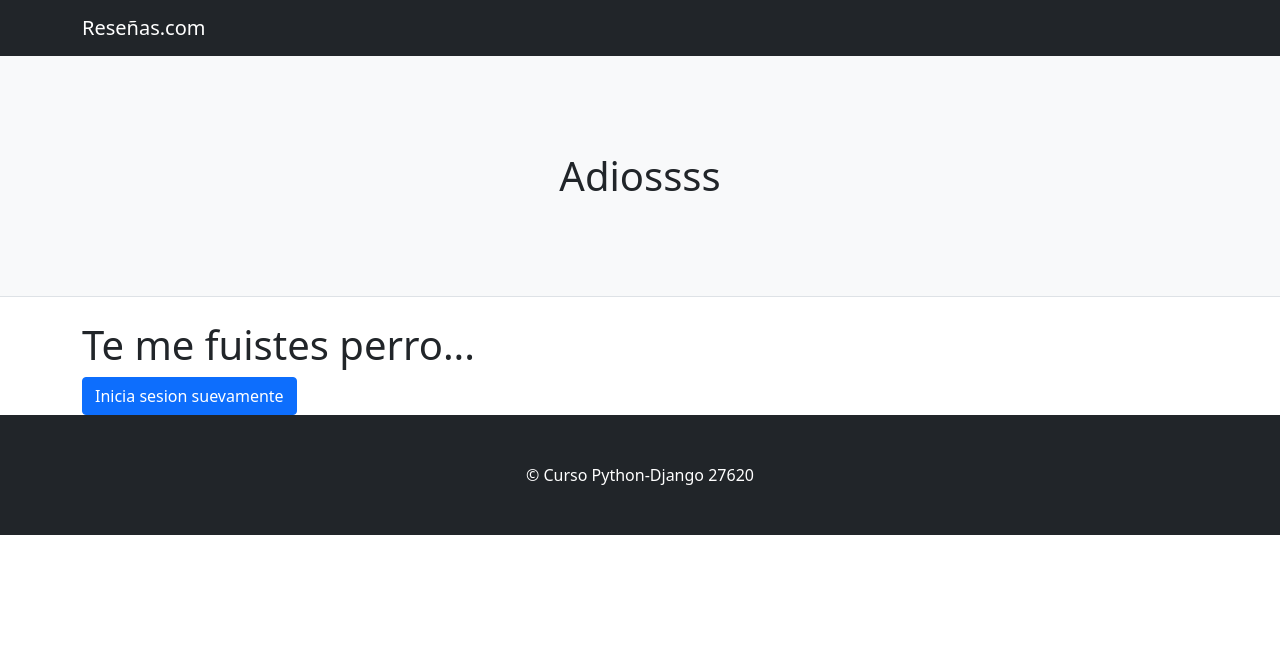
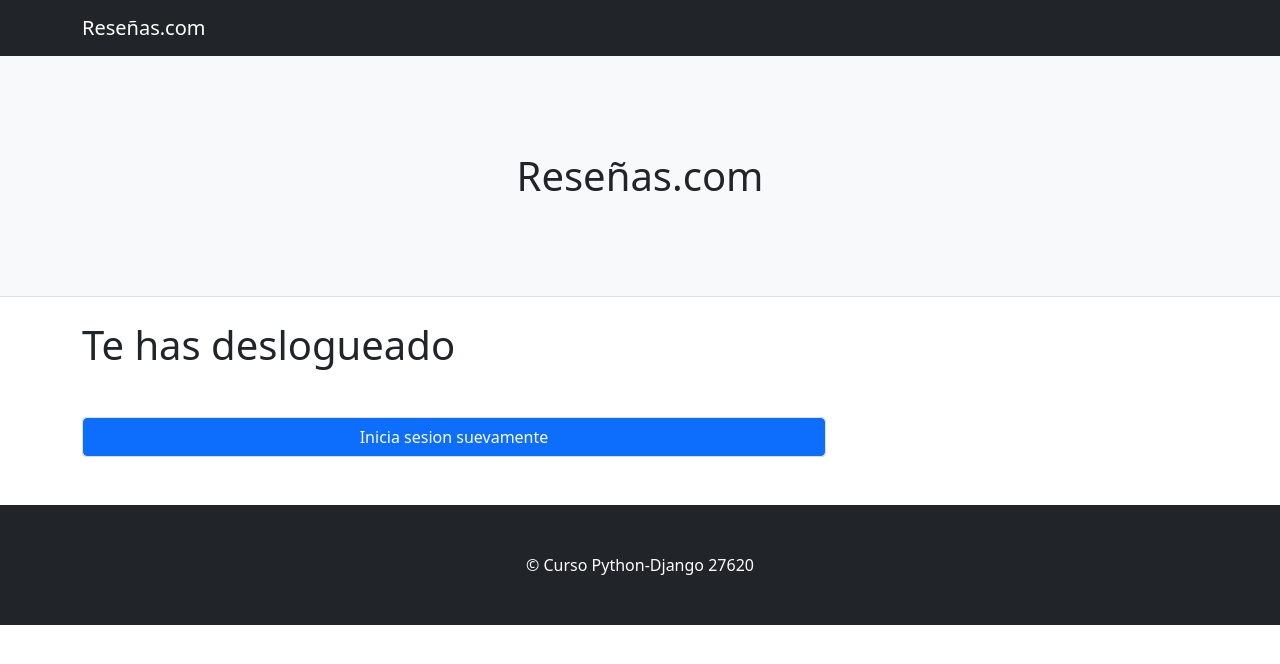
Before and after one commit to mauriciocepeda/EntregaFinalCommitsAnteriores, a Django app: page /appmodel/logout in a window 1280 px wide. Shown: the top 664 px of the page. Run offline with Django 4.2, Linux system fonts and the light colour scheme; some libraries are stand-ins or nearby versions.

Commit message:
commit del dia 30 de mayo de 2022, se acomodan algunos botones y funcionalidades del template. en la semana liquido el tema de la app de mensajeria y el about me de la pagina. dale que no queda casi nada cheeeee

```diff
--- a/proyectofinal/appmodel/templates/appmodel/inicio.html
+++ b/proyectofinal/appmodel/templates/appmodel/inicio.html
@@ -24,6 +24,9 @@
 <div class="text-center my-5">
     <div class="card mb-4">
         <a class="btn btn-primary" href="{% url 'reseñas' %}">reseñas</a>
+        <br>
+        <a class="btn btn-primary" href="{% url 'perfil' %}">mi perfil</a>
+
     </div>
 </div>
 {% else %}
--- a/proyectofinal/appmodel/templates/appmodel/logout.html
+++ b/proyectofinal/appmodel/templates/appmodel/logout.html
@@ -4,14 +4,17 @@
 
 {% block titulo %}
 
-<h1 class="mb-5">Adiossss</h1>
+<h1 class="mb-5">Reseñas.com</h1>
 
 {% endblock %}
 
 {% block lista %}
 
-<h1>Te me fuistes perro...</h1>
-
-<a class="btn btn-primary" href="{% url 'login' %}">Inicia sesion suevamente</a>
+<h1>Te has deslogueado</h1>
+<div class="text-center my-5">
+    <div class="card mb-4">
+        <a class="btn btn-primary" href="{% url 'login' %}">Inicia sesion suevamente</a>
+    </div>
+</div>
 
 {% endblock %}
--- a/proyectofinal/appmodel/templates/appmodel/perfil.html
+++ b/proyectofinal/appmodel/templates/appmodel/perfil.html
@@ -4,7 +4,7 @@
 
 {% block titulo %}
 <h1 class="mb-5">PERFIL</h1>
-<h1 class="mb-5">{{ mensajeeditar }}</h1>
+<h2 class="mb-5">{{ request.user }}</h2>
 {% endblock %}
 
 {% block navegador %}
```
Also changed, not shown: proyectofinal/appmodel/views.py (+0 -14 lines), proyectofinal/media/avatares/WhatsApp_Image_2022-05-22_at_9.43.32_PM_xwtVq5R.jpeg (added), 1 other file.
